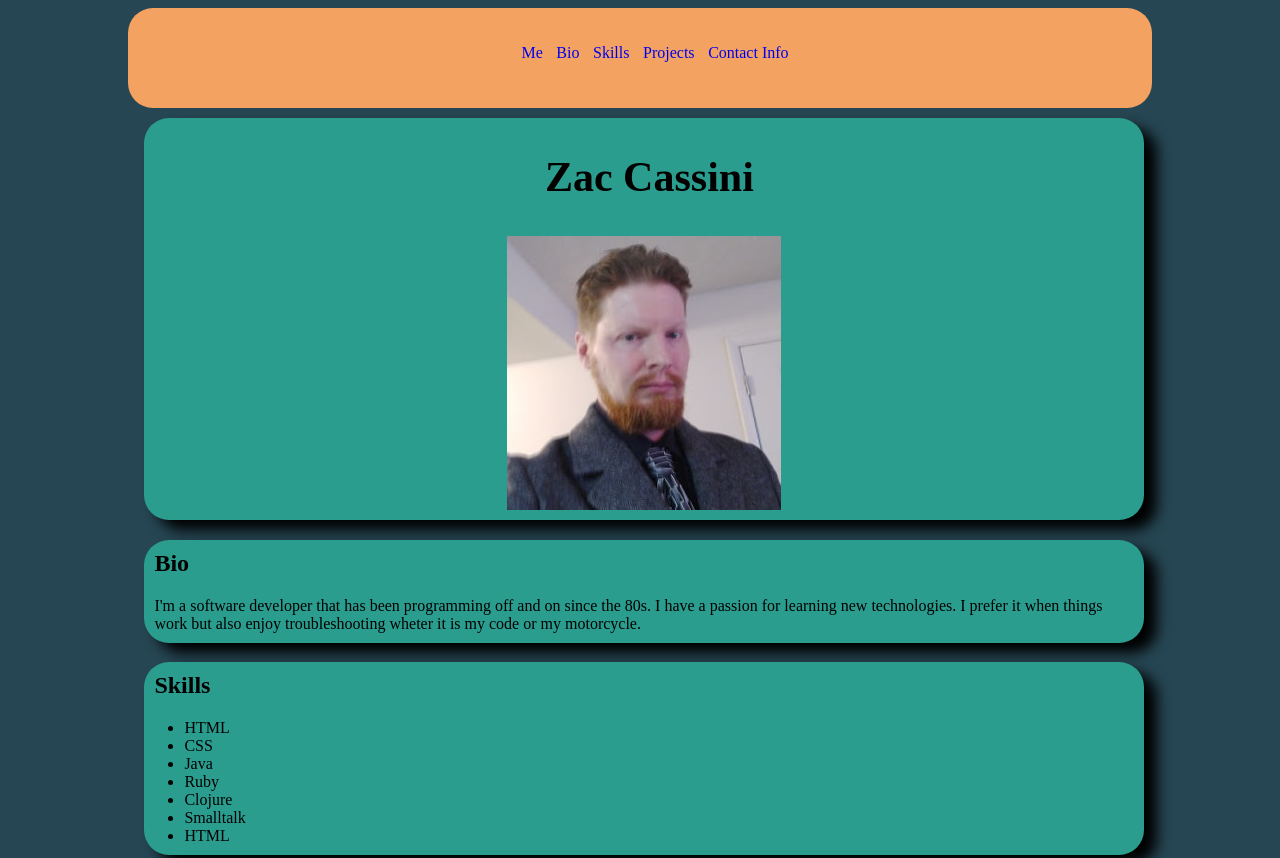
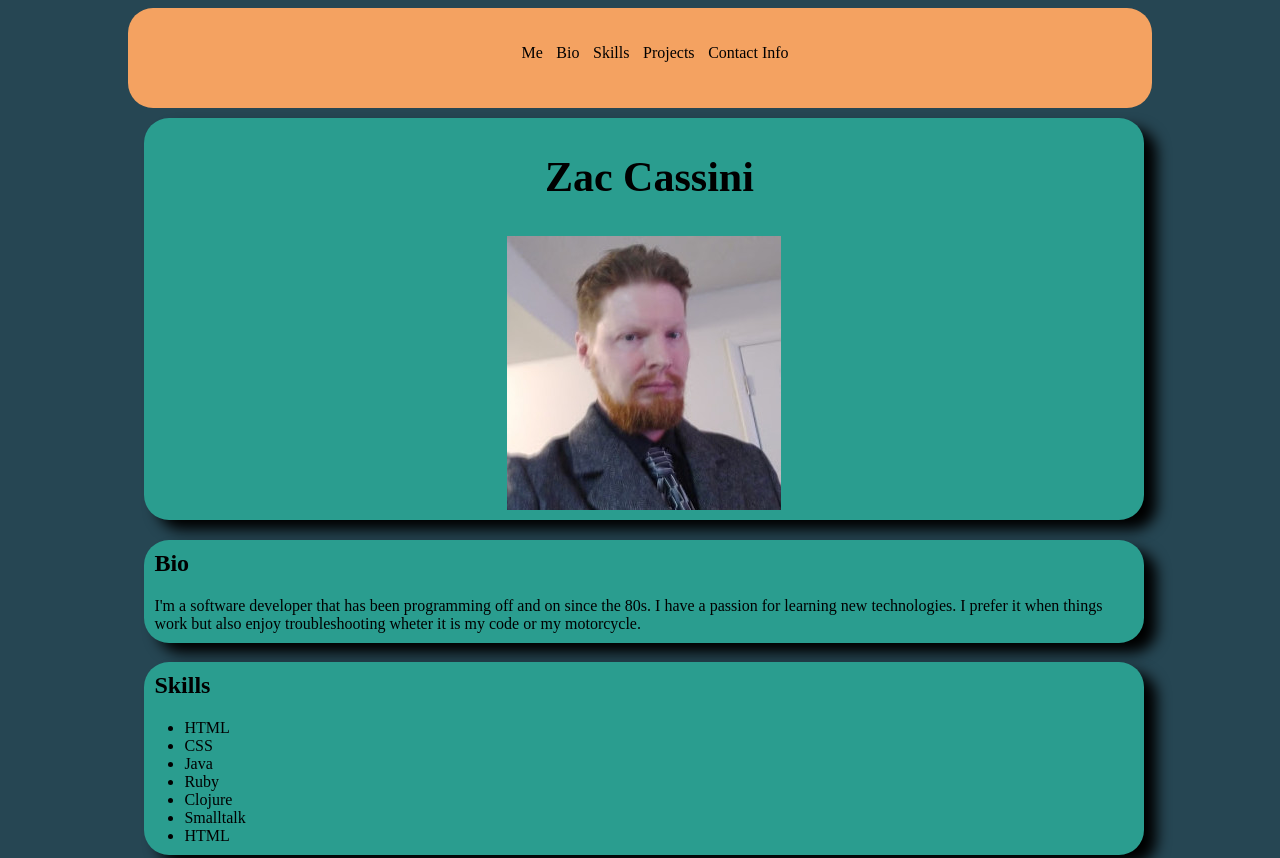
Before and after one commit to zcassini/zcassini.github.io, a plain HTML site: page index.html in a window 1280 px wide. Shown: the top 858 px of the page. Drawn offline with Linux system fonts and the light colour scheme.

Commit message:
fixed the unvisted anchors to be black

```diff
--- a/style.css
+++ b/style.css
@@ -140,6 +140,13 @@ article a {
     text-decoration: none;
 }
 
+a:link {
+    color: black;
+    background-color: transparent;
+    text-decoration: none;
+
+}
+
 a:visited {
     color: black;
     background-color: transparent;
```
